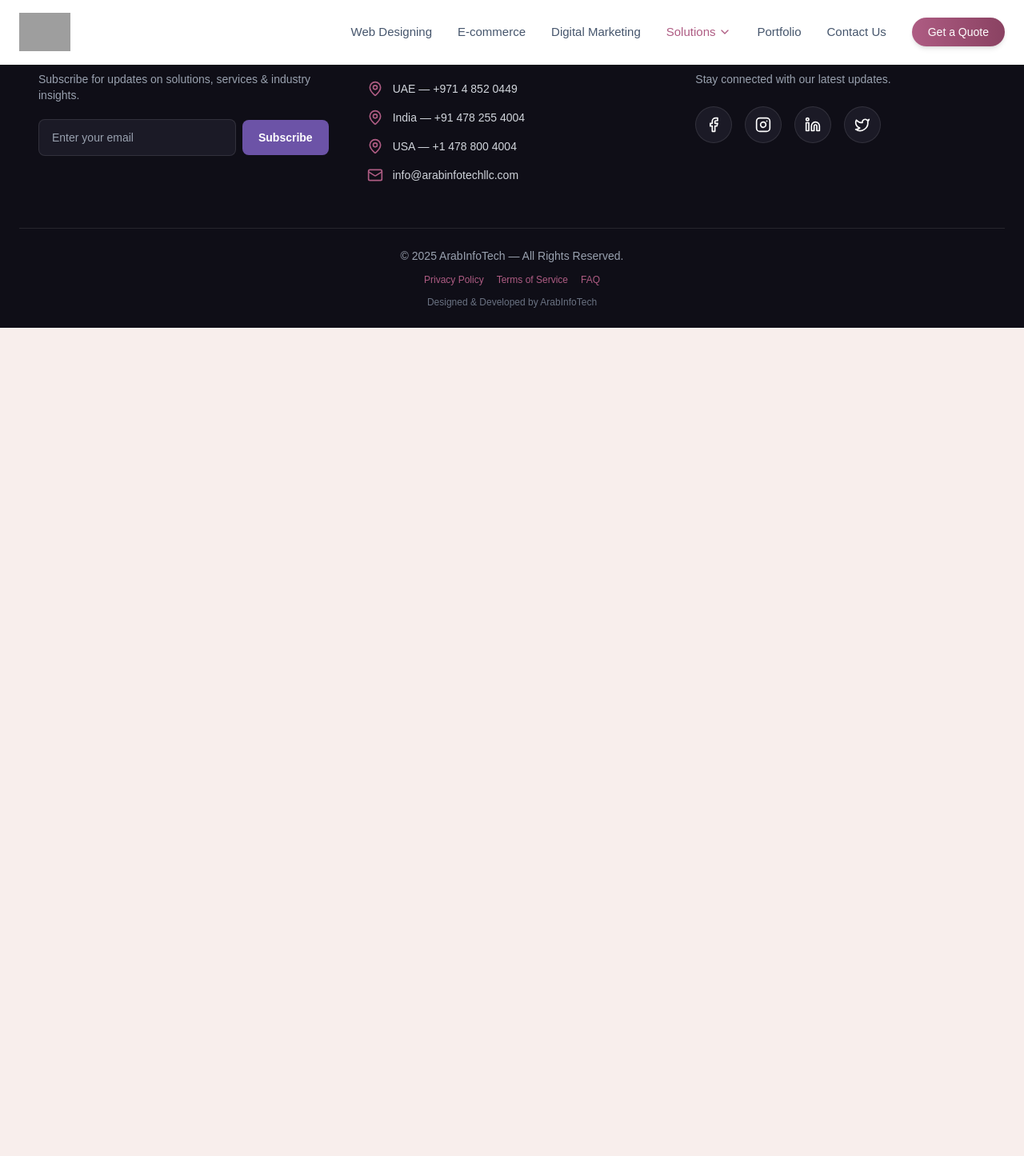
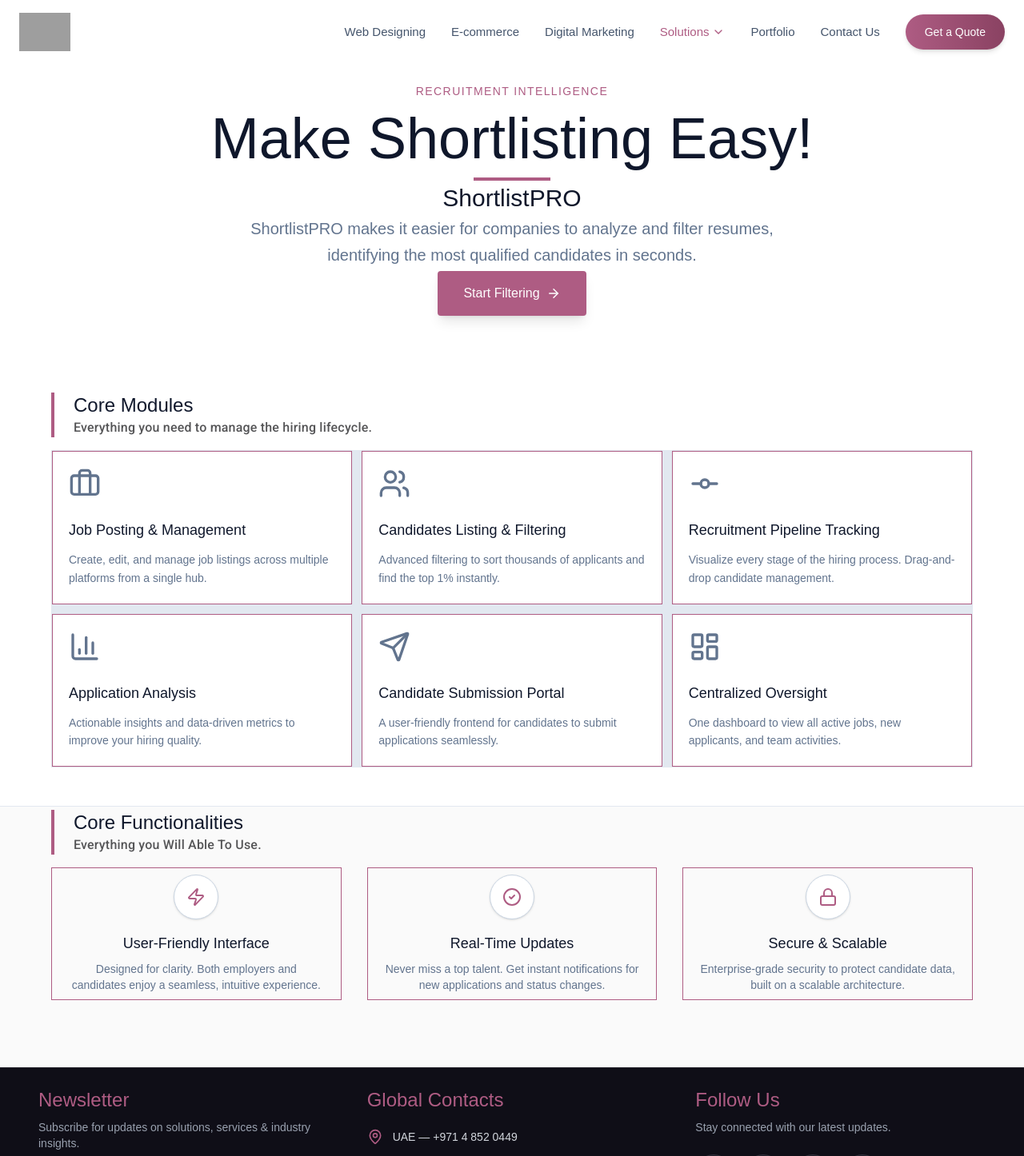
Before and after one commit to alen899-my/arabinfotech, a Next.js app: page /solutions/shortlist-pro in a window 1280 px wide. Shown: the top 1446 px of the page at 80% size. Before the commit the page ends 800 px from the top, so only its background shows below. Built offline with nearby package versions, Linux system fonts and the light colour scheme; grey boxes are pictures that could not be loaded; a web font is replaced by a local one.

Commit message:
create splunk page

```diff
--- a/app/contact/page.js
+++ b/app/contact/page.js
@@ -197,7 +197,7 @@ const [message, setMessage] = useState("");
                       <input
                         type="text" value={name} required
   onChange={(e) => setName(e.target.value)}
-                        className="w-full bg-slate-50 border border-slate-400 text-slate-800 text-sm rounded-xl pl-10 pr-4 py-3 outline-none focus:bg-white focus:border-[#ae5c83] focus:ring-4 focus:ring-[#ae5c83]/10 transition-all"
+                        className="w-full  border border-slate-400 text-slate-800 text-sm rounded-xl pl-10 pr-4 py-3 outline-none focus:bg-white focus:border-[#ae5c83] focus:ring-4 focus:ring-[#ae5c83]/10 transition-all"
                         placeholder="John Doe"
                       />
                     </div>
@@ -211,7 +211,7 @@ const [message, setMessage] = useState("");
                         type="email"
   value={email}
   onChange={(e) => setEmail(e.target.value)}
-                        className="w-full bg-slate-50 border border-slate-400 text-slate-800 text-sm rounded-xl pl-10 pr-4 py-3 outline-none focus:bg-white focus:border-[#ae5c83] focus:ring-4 focus:ring-[#ae5c83]/10 transition-all"
+                        className="w-full  border border-slate-400 text-slate-800 text-sm rounded-xl pl-10 pr-4 py-3 outline-none focus:bg-white focus:border-[#ae5c83] focus:ring-4 focus:ring-[#ae5c83]/10 transition-all"
                         placeholder="john@company.com"
                       />
                     </div>
@@ -224,7 +224,7 @@ const [message, setMessage] = useState("");
                       <MessageSquare className="absolute left-4 top-3.5 text-slate-400 w-4 h-4 group-focus-within:text-[#ae5c83] transition-colors" />
                       <textarea  value={message}
   onChange={(e) => setMessage(e.target.value)}
-                        className="w-full bg-slate-50 border border-slate-400 text-slate-800 text-sm rounded-xl pl-10 pr-4 py-3 h-32 outline-none focus:bg-white focus:border-[#ae5c83] focus:ring-4 focus:ring-[#ae5c83]/10 transition-all resize-none"
+                        className="w-full  border border-slate-400 text-slate-800 text-sm rounded-xl pl-10 pr-4 py-3 h-32 outline-none focus:bg-white focus:border-[#ae5c83] focus:ring-4 focus:ring-[#ae5c83]/10 transition-all resize-none"
                         placeholder="Tell us a bit about your project goals..."
                       />
                    </div>
--- a/app/globals.css
+++ b/app/globals.css
@@ -24,7 +24,7 @@
   --color-background: var(--background);
   --color-foreground: var(--foreground);
   --font-sans: var(--font-geist-sans);
-  --font-mono: var(--font-geist-mono);
+  --momo-font: var(--font-geist-mono);
 }
 
 @media (prefers-color-scheme: dark) {
--- a/app/solutions/shortlist-pro/page.jsx
+++ b/app/solutions/shortlist-pro/page.jsx
@@ -1,9 +1,191 @@
-import React from 'react'
+"use client";
 
-const page = () => {
+import React from "react";
+import Link from "next/link"
+import Image from "next/image"
+import { motion } from "framer-motion";
+import short from "../../../public/short.jpg"
+import { Space_Mono, Roboto } from "next/font/google";
+import {
+  Briefcase,
+  Users,
+  GitCommit,
+  BarChart3,
+  Send,
+  LayoutDashboard,
+  CheckCircle2,
+  Lock,
+  Zap,
+  ArrowRight
+} from "lucide-react";
+
+// --- FONTS ---
+const spaceMono = Space_Mono({
+  weight: ["400", "700"],
+  subsets: ["latin"],
+  variable: "--momo-font"
+});
+
+const roboto = Roboto({
+  weight: ["300", "400", "500", "700"],
+  subsets: ["latin"],
+  variable: "--font-roboto"
+});
+
+// --- CONSTANTS ---
+const ACCENT = "#ae5c83";
+
+export default function ShortlistProPage() {
   return (
-    <div>page</div>
-  )
+    <main className={`${spaceMono.variable} ${roboto.variable} bg-white min-h-screen text-slate-800 selection:bg-[#ae5c83] selection:text-white`}>
+
+      {/* SECTION 1: THE "ANTI-HERO" HEADER
+          Focuses purely on the Value Proposition (Typography First) */}
+      <section className="pt-26 pb-12 px-6 ">
+        <div className="max-w-5xl mx-auto text-center">
+          <motion.div
+            initial={{ opacity: 0, y: 20 }}
+            animate={{ opacity: 1, y: 0 }}
+            transition={{ duration: 0.6 }}
+          >
+            <span className="momo-font text-[#ae5c83] font-bold tracking-widest uppercase text-sm mb-1 block">
+              Recruitment Intelligence
+            </span>
+
+            <h1 className="momo-font text-5xl md:text-7xl font-bold text-slate-900 mb-1 leading-tight">
+              Make Shortlisting Easy!
+            </h1>
+
+            <div className="flex justify-center mb-1">
+              <div className="h-1 w-24 bg-[#ae5c83]"></div>
+            </div>
+
+            <h2 className="momo-font text-3xl text-slate-900 mb-1">
+              ShortlistPRO
+            </h2>
+
+            <p className="font-roboto text-xl text-slate-500 max-w-2xl mx-auto leading-relaxed">
+              ShortlistPRO makes it easier for companies to analyze and filter resumes, identifying the most qualified candidates in seconds.
+            </p>
+
+            <div className="mt-1">
+              <Link href={'/contact'}>
+               <button className="px-8 py-4 bg-[#ae5c83] text-white momo-font font-bold rounded hover:bg-[#8f4265] transition-all shadow-lg hover:shadow-xl hover:-translate-y-1 inline-flex items-center gap-2">
+                Start Filtering <ArrowRight size={18} />
+              </button>
+              </Link>
+
+            </div>
+          </motion.div>
+        </div>
+      </section>
+
+
+      {/* SECTION 2: CORE MODULES (The Functional Grid) */}
+      <section className="py-12 px-6 bg-white">
+        <div className="max-w-6xl mx-auto">
+          <div className=" border-l-4 border-[#ae5c83] pl-6">
+            <h3 className="momo-font text-2xl font-bold text-slate-900">Core Modules</h3>
+            <p className="roboto-text text-slate-500">Everything you need to manage the hiring lifecycle.</p>
+          </div>
+
+          <div className="grid grid-cols-1 md:grid-cols-2 lg:grid-cols-3 gap-3 bg-slate-200 border border-slate-200">
+            {/* Using a tight grid layout with gap-px for that modern 'border-grid' look */}
+
+            <ModuleCard
+              icon={Briefcase}
+              title="Job Posting & Management"
+              desc="Create, edit, and manage job listings across multiple platforms from a single hub."
+            />
+            <ModuleCard
+              icon={Users}
+              title="Candidates Listing & Filtering"
+              desc="Advanced filtering to sort thousands of applicants and find the top 1% instantly."
+            />
+            <ModuleCard
+              icon={GitCommit}
+              title="Recruitment Pipeline Tracking"
+              desc="Visualize every stage of the hiring process. Drag-and-drop candidate management."
+            />
+            <ModuleCard
+              icon={BarChart3}
+              title="Application Analysis"
+              desc="Actionable insights and data-driven metrics to improve your hiring quality."
+            />
+            <ModuleCard
+              icon={Send}
+              title="Candidate Submission Portal"
+              desc="A user-friendly frontend for candidates to submit applications seamlessly."
+            />
+            <ModuleCard
+              icon={LayoutDashboard}
+              title="Centralized Oversight"
+              desc="One dashboard to view all active jobs, new applicants, and team activities."
+            />
+          </div>
+        </div>
+      </section>
+
+
+      {/* SECTION 3: KEY FEATURES & FOOTER */}
+      <section className="py-1 px-6 bg-[#fafafa] border-t border-slate-200">
+        <div className="max-w-6xl mx-auto">
+          <div className=" border-l-4 border-[#ae5c83] pl-6">
+            <h3 className="momo-font text-2xl font-bold text-slate-900">Core Functionalities</h3>
+            <p className="roboto-text text-slate-500">Everything you Will Able To Use.</p>
+          </div>
+          {/* Key Features Row */}
+          <div className="grid md:grid-cols-3 gap-8 mb-20">
+            <FeatureItem
+              icon={Zap}
+              title="User-Friendly Interface"
+              desc="Designed for clarity. Both employers and candidates enjoy a seamless, intuitive experience."
+            />
+            <FeatureItem
+              icon={CheckCircle2}
+              title="Real-Time Updates"
+              desc="Never miss a top talent. Get instant notifications for new applications and status changes."
+            />
+            <FeatureItem
+              icon={Lock}
+              title="Secure & Scalable"
+              desc="Enterprise-grade security to protect candidate data, built on a scalable architecture."
+            />
+          </div>
+
+
+
+        </div>
+      </section>
+
+    </main>
+  );
 }
 
-export default page
+// --- COMPONENTS ---
+
+function ModuleCard({ icon: Icon, title, desc }) {
+  return (
+    <div className="bg-white border border-[#ae5c83] p-5 hover:bg-[#faf3f7] transition-colors group h-full">
+      <Icon className="w-10 h-10 text-slate-500 group-hover:text-[#ae5c83] mb-6 transition-colors" />
+      <h4 className="momo-font text-lg font-bold text-slate-900 mb-3">{title}</h4>
+      <p className="font-roboto text-slate-500 text-sm leading-relaxed">
+        {desc}
+      </p>
+    </div>
+  );
+}
+
+function FeatureItem({ icon: Icon, title, desc }) {
+  return (
+    <div className="flex flex-col border border-[#ae5c83] items-center text-center p-2">
+      <div className="w-14 h-14 bg-white border border-slate-300 rounded-full flex items-center justify-center mb-4 shadow-sm text-[#ae5c83]">
+        <Icon size={24} />
+      </div>
+      <h4 className="momo-font text-lg font-bold text-slate-900 mb-2">{title}</h4>
+      <p className="font-roboto text-slate-500 text-sm max-w-xs">
+        {desc}
+      </p>
+    </div>
+  );
+}
--- a/app/solutions/splunk-proffesional-service/page.jsx
+++ b/app/solutions/splunk-proffesional-service/page.jsx
@@ -175,7 +175,7 @@ export default function SplunkPage() {
       </div>
     </section>
       {/* 3. RICH CONTENT SERVICES (Masonry Style Layout) */}
-      <section className="py-12 px-6 bg-slate-50 border-y border-slate-200">
+      <section className="py-12 px-6  border-y border-slate-200">
         <div className="max-w-7xl mx-auto">
           <div className="text-center ">
             <h2 className="momo-font text-4xl font-bold text-slate-900">Our Services</h2>
@@ -321,7 +321,7 @@ export default function SplunkPage() {
 
 function FeatureCard({ title, content }) {
   return (
-    <div className="p-8 border border-[#ae5c83] bg-slate-50 hover:bg-white hover:shadow-lg transition-all duration-300 group">
+    <div className="p-8 border border-[#ae5c83]  hover:bg-white hover:shadow-lg transition-all duration-300 group">
       <div className="w-12 h-12 bg-white border border-slate-200 flex items-center justify-center rounded mb-6 group-hover:border-[#ae5c83]">
         <MousePointerClick className="text-slate-400 group-hover:text-[#ae5c83] transition-colors" size={24} />
       </div>
--- a/components/NavBar.jsx
+++ b/components/NavBar.jsx
@@ -130,7 +130,7 @@ export default function NavBar() {
 
             <button
               onClick={() => setModalOpen(true)}
-              className="px-5 py-2 bg-gradient-to-r from-[#ae5c83] to-[#8a4262] text-white rounded-full text-sm shadow-md hover:scale-[1.05] transition">
+              className="px-6 py-3 bg-gradient-to-r from-[#ae5c83] to-[#8a4262] text-white rounded-full text-sm shadow-md hover:scale-[1.05] transition">
               Get a Quote
             </button>
           </div>
```
Also changed, not shown: app/solutions/valet-parking/page.jsx (+4 -4 lines), components/QuotePopup.jsx (+4 -4 lines), public/short.jpg (added).
